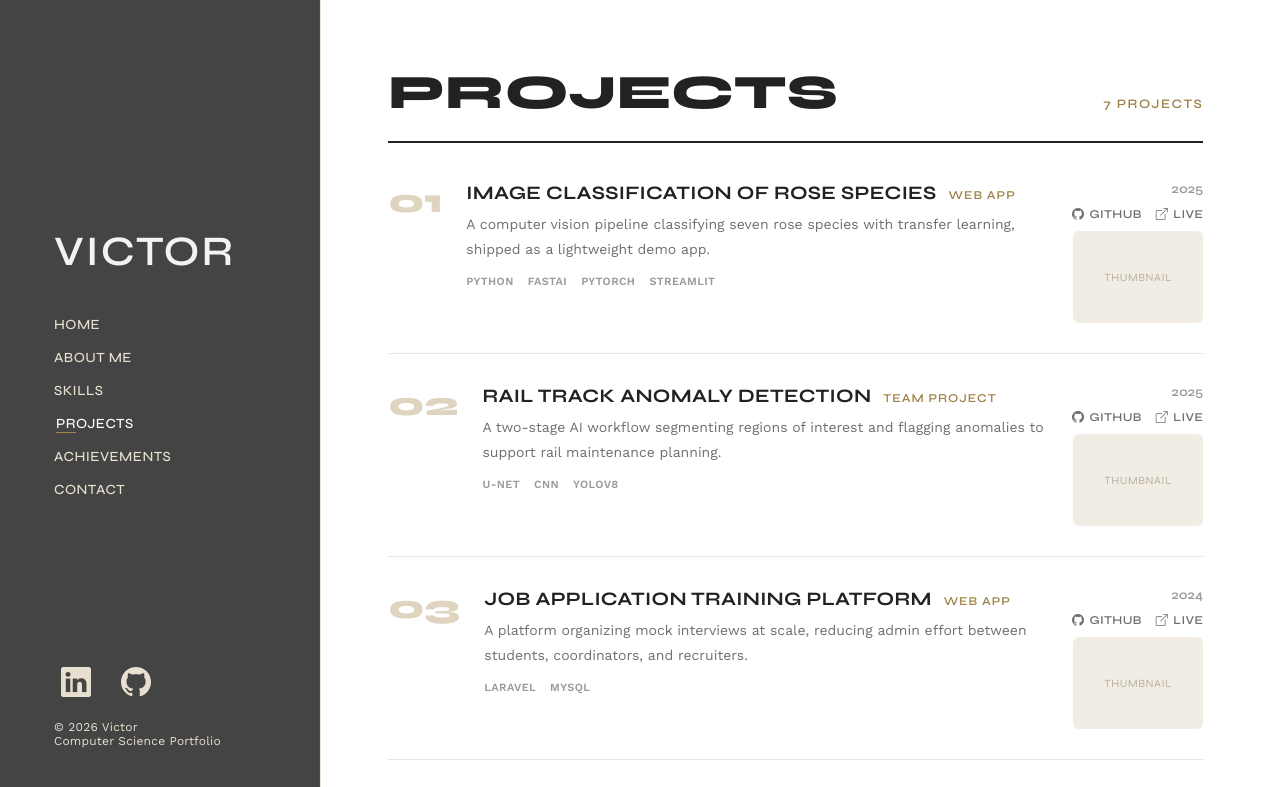
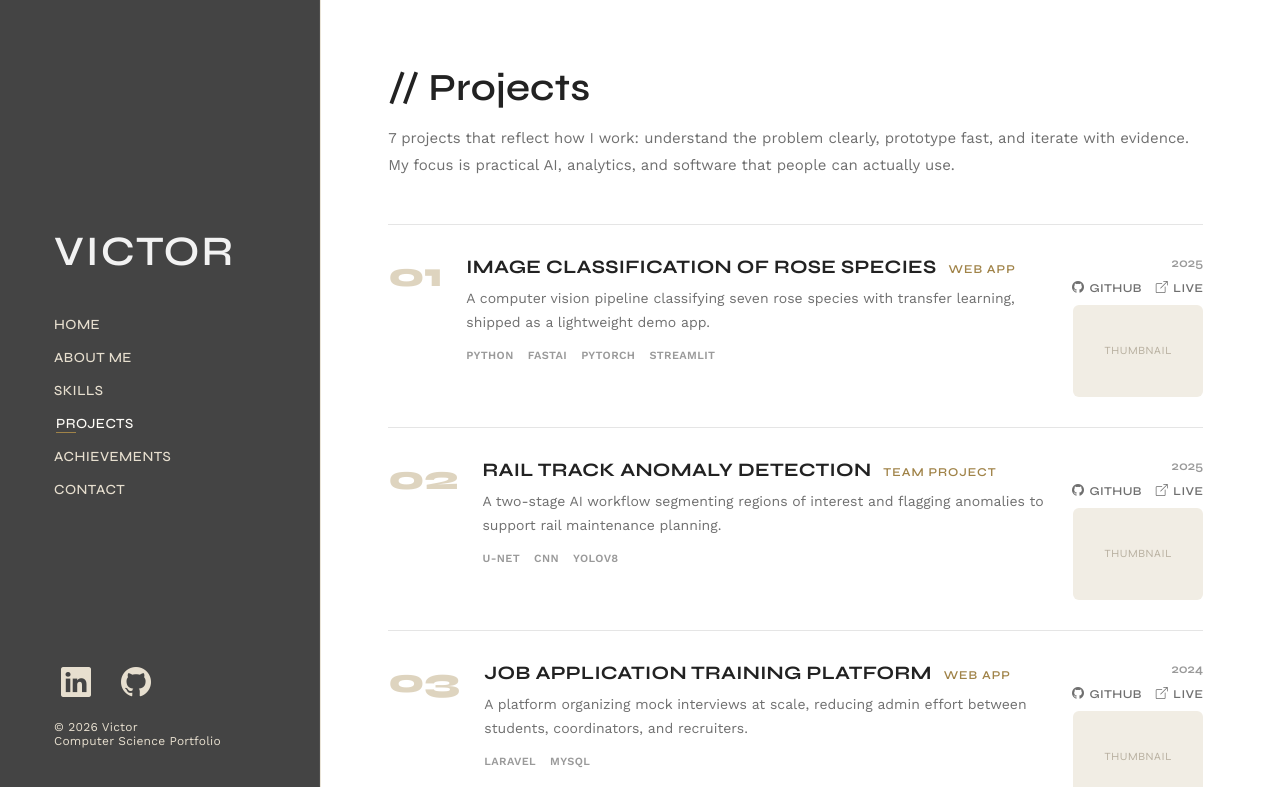
Before and after one commit to v1qtor/portfolio, an Eleventy site: page src/projects.html in a window 1280 px wide. Shown: the top 787 px of the page. Built offline with nearby package versions, Linux system fonts and the light colour scheme; Eleventy itself is replaced by a stand-in of ours; files that its build step writes are made by us from their sources.

Commit message:
Bring Skills/Projects headers in line with site convention; enlarge achievement thumbnails
- Skills and Projects now use the standard .page-header (h2 + intro
  paragraph) that Achievements/Contact/Internship already use, instead
  of the bespoke bold-black Projects header and bare Kioto-style Skills
  heading — one consistent heading language across all content pages
- Projects rows wrapped in a bordered .project-list matching the
  Achievements list convention
- Achievement thumbnails enlarged (220px -> 340px, 4:3 -> 3:2) and
  switched from object-fit: cover to contain on a neutral background,
  so certificates are fully visible and legible instead of cropped;
  row padding/gap increased to give them room

```diff
--- a/src/assets/css/projects.css
+++ b/src/assets/css/projects.css
@@ -1,39 +1,20 @@
-.projects-header {
+.project-list {
 	display: flex;
-	justify-content: space-between;
-	align-items: baseline;
-	gap: 20px;
-	padding-bottom: 20px;
-	margin-bottom: 8px;
-	border-bottom: 2px solid var(--text);
+	flex-direction: column;
 }
 
-.projects-header h2 {
-	margin: 0;
-	font-family: "Syne", sans-serif;
-	font-size: clamp(32px, 4vw, 48px);
-	font-weight: 800;
-	color: var(--text);
-	letter-spacing: 0.5px;
-	text-transform: uppercase;
-}
-
-.projects-count {
-	flex-shrink: 0;
-	font-family: "Syne", sans-serif;
-	font-size: 13px;
-	font-weight: 600;
-	letter-spacing: 1.5px;
-	text-transform: uppercase;
-	color: var(--accent);
+.project-list::after {
+	content: "";
+	display: block;
+	border-top: 1px solid rgba(0, 0, 0, 0.1);
 }
 
 .project-row {
+	border-top: 1px solid rgba(0, 0, 0, 0.1);
 	display: flex;
 	gap: 24px;
 	align-items: flex-start;
 	padding: 30px 0;
-	border-bottom: 1px solid rgba(0, 0, 0, 0.1);
 }
 
 .project-index {
--- a/src/assets/css/skills.css
+++ b/src/assets/css/skills.css
@@ -2,33 +2,8 @@
    Skills — split out of the About Me Kioto layout
    ================================================ */
 
-.content-page {
-	padding-top: 0;
-}
-
-.first-pair-section {
-	margin-top: 100px;
-}
-
-.kioto-pair-section {
-	padding: 0;
-}
-
-.kioto-section-title {
-	margin: 0 0 50px;
-	color: var(--accent);
-	font-family: "Syne", sans-serif;
-	font-size: 25px;
-	font-weight: 700;
-	text-transform: uppercase;
-	line-height: 1.8;
-	letter-spacing: 5px;
-}
-
 .tech-services-block {
 	width: 100%;
-	max-width: 960px;
-	margin: 0 auto;
 }
 
 .tech-services-grid {
@@ -84,11 +59,6 @@
 }
 
 @media (max-width: 1200px) {
-	.kioto-section-title {
-		font-size: 23px;
-		letter-spacing: 4px;
-	}
-
 	.tech-services-grid {
 		gap: 0 24px;
 	}
@@ -99,11 +69,6 @@
 }
 
 @media (max-width: 900px) {
-	.kioto-section-title {
-		font-size: 21px;
-		margin-bottom: 32px;
-	}
-
 	.tech-services-grid {
 		grid-template-columns: repeat(2, 1fr);
 		gap: 0 20px;
@@ -115,23 +80,12 @@
 }
 
 @media (max-width: 767px) {
-	.first-pair-section {
-		margin-top: 60px;
-	}
-
 	.tech-services-grid {
 		grid-template-columns: 1fr;
 	}
 }
 
 @media (max-width: 560px) {
-	.kioto-section-title {
-		margin-bottom: 24px;
-		font-size: 20px;
-		letter-spacing: 3px;
-		line-height: 1.45;
-	}
-
 	.kioto_tm_service .title {
 		font-size: 17px;
 	}
--- a/src/projects.html
+++ b/src/projects.html
@@ -8,11 +8,12 @@ pageCss:
 layout: layouts/base.njk
 ---
 <main class="content-page">
-	<header class="projects-header">
-		<h2>Projects</h2>
-		<span class="projects-count">{{ projects.length }} Projects</span>
+	<header class="page-header">
+		<h2>// Projects</h2>
+		<p>{{ projects.length }} projects that reflect how I work: understand the problem clearly, prototype fast, and iterate with evidence. My focus is practical AI, analytics, and software that people can actually use.</p>
 	</header>
 
+	<div class="project-list">
 		{% for p in projects %}
 		<article class="project-row">
 			<div class="project-index">{% if loop.index < 10 %}0{% endif %}{{ loop.index }}</div>
@@ -40,4 +41,5 @@ layout: layouts/base.njk
 			</div>
 		</article>
 		{% endfor %}
+	</div>
 </main>
```
Also changed, not shown: src/assets/css/achievements.css (+15 -14 lines), src/skills.html (+6 -2 lines). Lines whose indentation alone changed are shown as unchanged.
